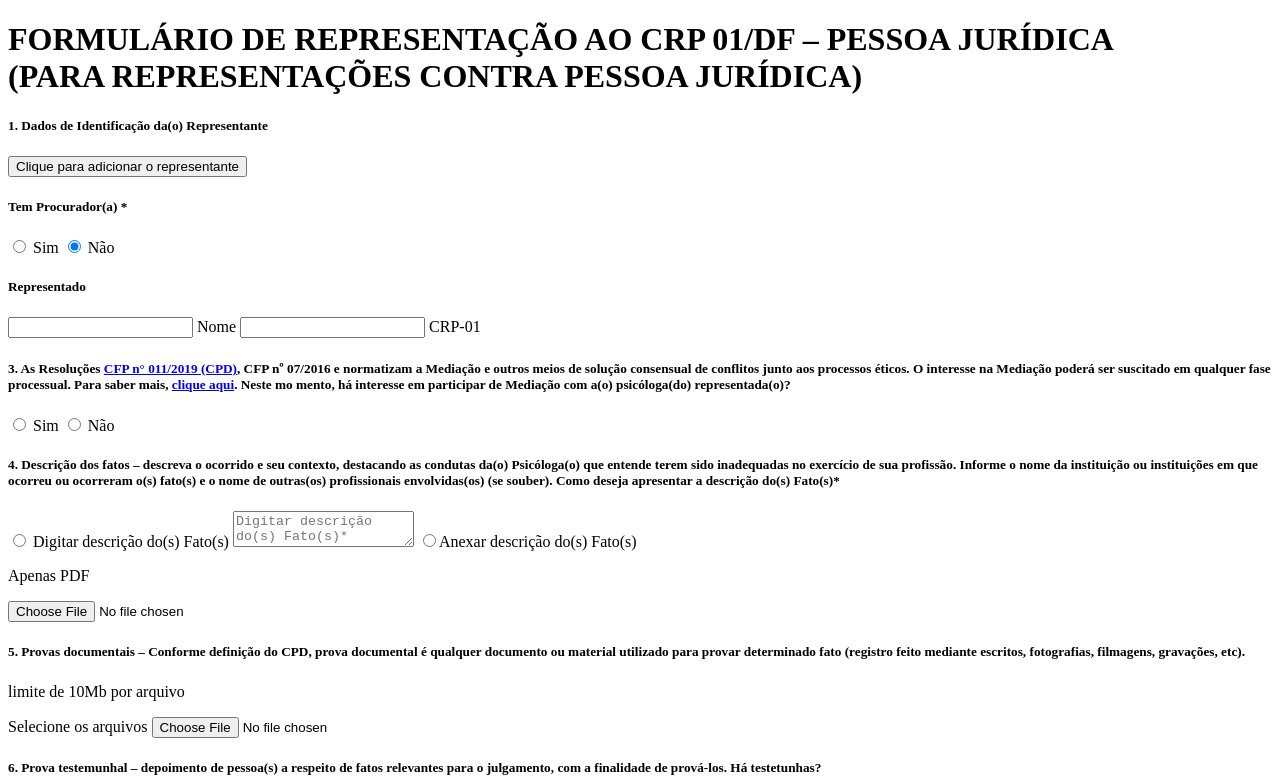
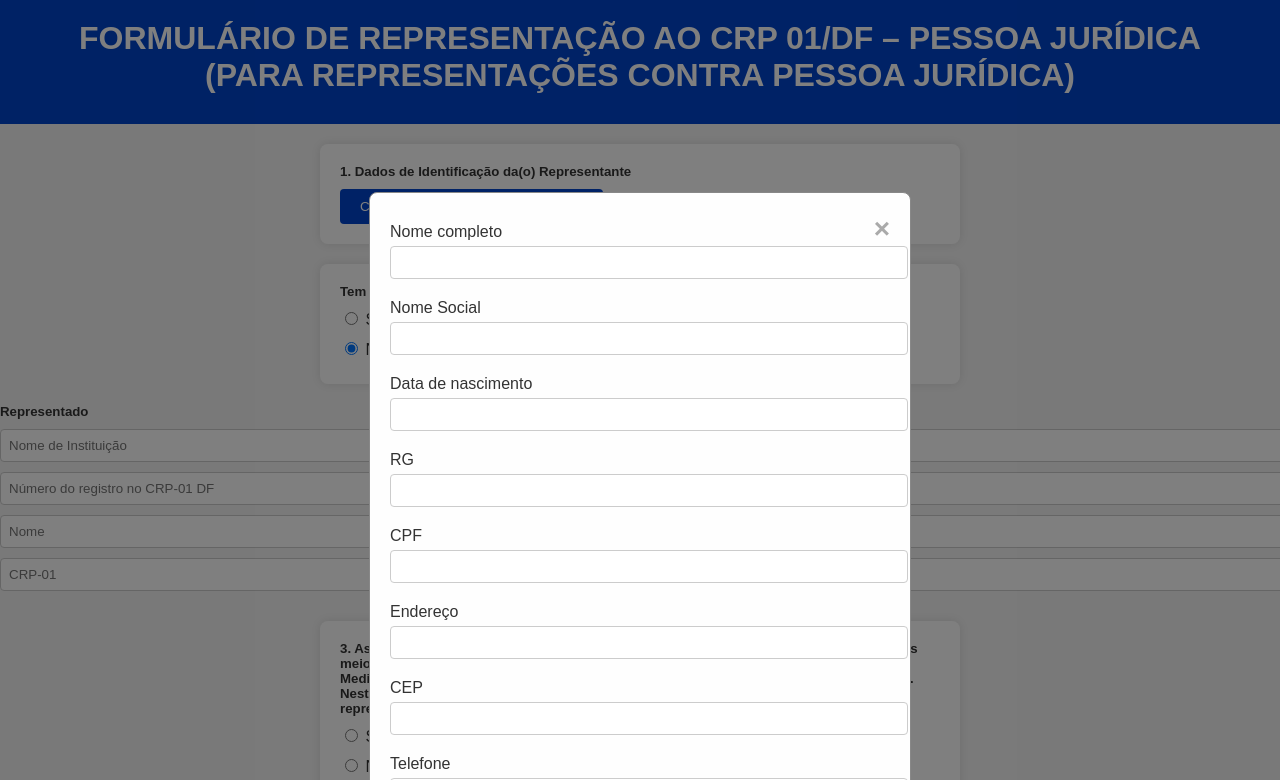
Before and after one commit to herculesnatan/Formulario-CRP, a plain HTML site: page index.html in a window 1280 px wide. Both pictures are taken after a click on the button "Clique para adicionar o representante". Shown: the top 780 px of the page. Drawn offline with Linux system fonts and the light colour scheme.

Commit message:
Forms CRP01 com ajustes no front

```diff
--- a/app.js
+++ b/app.js
@@ -1,28 +1,31 @@
-function abrirForms() {
-    const formRepresentante = document.getElementById("dados__representante");
+// app.js
 
-    // verificar se o forms está visível
-    if (formRepresentante.style.display == 'none') {
-        // mostrar formulário escondido
-        formRepresentante.style.display = 'block';
-    } else {
-        // esconder formulário
-        formRepresentante.style.display = 'none';
-    }
+document.getElementById('botao__representante').onclick = function() {
+  document.getElementById('dados__representante').style.display = 'block';
 }
 
-function toggleForm() {
-    var radio = document.querySelector('input[name="tem__procurador"]:checked');
-    var form = document.getElementById('procurador__forms');
+document.getElementById('botao__procurador').onclick = function() {
+  document.getElementById('procurador__forms').style.display = 'block';
+}
 
-    if (radio.value === "sim__procurador") {
-      form.style.display = 'block'; // Mostra o formulário
-    } else {
-      form.style.display = 'none'; // Oculta o formulário
-    }
-  }
+function toggleProcuradorForm() {
+  const simProcurador = document.querySelector('input[name="tem__procurador"][value="sim"]').checked;
+  const procuradorButton = document.getElementById('procurador__button');
+  procuradorButton.style.display = simProcurador ? 'block' : 'none';
+}
 
+document.getElementById('botao__procurador').addEventListener('click', function() {
+  document.getElementById('procurador__forms_modal').style.display = 'block';
+});
 
-// Capturar evento
-const botaoRepresentante = document.getElementById('botao__representante');
-botaoRepresentante.addEventListener('click', abrirForms);
+document.getElementById('close__procurador').addEventListener('click', function() {
+  document.getElementById('procurador__forms_modal').style.display = 'none';
+});
+
+document.getElementById('botao__representante').addEventListener('click', function() {
+  document.getElementById('dados__representante').style.display = 'block';
+});
+
+document.getElementById('close__representante').addEventListener('click', function() {
+  document.getElementById('dados__representante').style.display = 'none';
+});
--- a/index.html
+++ b/index.html
@@ -4,7 +4,6 @@
     <meta charset="UTF-8">
     <meta name="viewport" content="width=device-width, initial-scale=1.0">
     <link rel="stylesheet" href="/styles/styles.css">
-
     <title>Formulário CRP-01</title>
 </head>
 <body>
@@ -13,129 +12,104 @@
             (PARA REPRESENTAÇÕES CONTRA PESSOA JURÍDICA)
         </h1>
     </div>
+
     <div class="representante">
-        <h5>
-            1. Dados de Identificação da(o) Representante
-        </h5>
+        <h5>1. Dados de Identificação da(o) Representante</h5>
         <button id="botao__representante">Clique para adicionar o representante</button>
-        <form id="dados__representante" class="representante__forms">
-            <!--Nome completo-->
+        <div id="dados__representante" class="modal">
+            <div class="modal-content">
+                <span class="close" id="close__representante">&times;</span>
+                <form class="representante__forms">
                     <label for="dados__representante__nome">Nome completo</label>
                     <input type="text" id="dados__representante__nome">
-            <!--Nome social-->
                     <label for="dados__representante__nome__social">Nome Social</label>
                     <input type="text" id="dados__representante__nome__social">
-            <!--Data de nascimento-->
                     <label for="dados__representante__nascimento">Data de nascimento</label>
                     <input type="text" id="dados__representante__nascimento">
-            <!--Número de RG-->
                     <label for="dados__representante__RG">RG</label>
                     <input type="text" id="dados__representante__RG">
-            <!--Número CFP-->
                     <label for="dados__representante__CPF">CPF</label>
                     <input type="text" id="dados__representante__CPF">
-            <!--Endereço-->
                     <label for="dados__representante__endereco">Endereço</label>
                     <input type="text" id="dados__representante__endereco">
-            <!--CEP-->
                     <label for="dados__representante__CEP">CEP</label>
                     <input type="text" id="dados__representante__CEP">
-            <!--Telefone-->
                     <label for="dados__representante__telefone">Telefone</label>
                     <input type="text" id="dados__representante__telefone">
-            <!--Email-->
                     <label for="dados__representante__email">Email</label>
                     <input type="email" id="dados__representante__email">
-            <!--Adicionar documento-->
                     <label for="dados__representante__documento">Documento</label>
                     <input type="file" id="dados__representante__documento">
-            <!--Botão de adicionar representante-->
                     <button type="submit">Adicionar representante</button>
                 </form>
+            </div>
+        </div>
     </div>
 
     <div class="procurador">
         <h5>Tem Procurador(a) <strong class="campo__obrigatorio">*</strong></h5>
-        <label id="tem__procurador">
-            <input type="radio" name="tem__procurador" value="sim__procurador" onchange="toggleForm()"> Sim
+        <label>
+            <input type="radio" name="tem__procurador" value="sim" onchange="toggleProcuradorForm()"> Sim
         </label>
         <label>
-            <input type="radio" name="tem__procurador" value="nao__procurador" onchange="toggleForm()" checked> Não
+            <input type="radio" name="tem__procurador" value="nao" onchange="toggleProcuradorForm()" checked> Não
         </label>
+        <div id="procurador__button" style="display: none;">
+            <button id="botao__procurador">Clique para adicionar o procurador</button>
+        </div>
     </div>
 
-    <div id="procurador__forms" class="add__procurador">
-        <h6>Formulário Procurador</h6>
+    <div id="procurador__forms_modal" class="modal">
+        <div class="modal-content">
+            <span class="close" id="close__procurador">&times;</span>
             <form>
-            <!--Nome do Procurador(a)-->
                 <label for="nome__procurador">Nome completo</label>
                 <input type="text" id="nome__procurador" name="nome__procurador">
-            <!--Nº da ordem-->
                 <label for="numero_ordem">N° ordem</label>
                 <input type="text" id="numero_ordem">
-            <!--Telefone para contato-->
-            <label type="text" for="telefone__contato">Telefone contato</label>
+                <label for="telefone__contato">Telefone contato</label>
                 <input type="text" id="telefone__contato">
-            <!--Email procurador-->
-            <label type="text" for="email__contato">E-mail</label>
+                <label for="email__contato">E-mail</label>
                 <input type="text" id="email__contato">
-            <!--Documento Procurador-->
-            <label type="file" for="documento__procurador">Documento</label>
-            <input type="file"  required accept="image/*, application/pdf" id="documento__procurador">
+                <label for="documento__procurador">Documento</label>
+                <input type="file" required accept="image/*, application/pdf" id="documento__procurador">
                 <button type="submit">Adicionar Procurador</button>
-
             </form>
         </div>
+    </div>
 
-    <!--Representado-->
     <div>
         <h5>Representado</h5>
-        <forms>
-            <!--
-            Acresentar um forms com pessoa júrica
-             - Nome de Instituição
-             - Número do registro no CRP-01  DF
-            -->
-
-            <!--
-            Forms de pessoa física
-             - Nome e CRP01
-            -->
-            <input type="text"> Nome
-            <input type="text"> CRP-01
-        </forms>
-        <!--Nome e CRP-->
+        <form>
+            <input type="text" placeholder="Nome de Instituição">
+            <input type="text" placeholder="Número do registro no CRP-01 DF">
+            <input type="text" placeholder="Nome">
+            <input type="text" placeholder="CRP-01">
+        </form>
     </div>
 
     <div class="mediacao">
         <h5>
-            3. As Resoluções <a href="https://site.cfp.org.br/publicacao/codigo-de-processamento-disciplinar-cpd/">CFP n° 011/2019 (CPD)</a>, CFP nº 07/2016 e     normatizam a Mediação e outros meios de solução consensual de conflitos junto aos processos éticos.
-             O interesse na Mediação poderá ser suscitado em qualquer fase processual. Para saber mais, <a href="https://www.crp-01.org.br/">clique aqui</a>.
-Neste mo    mento, há interesse em participar de Mediação com a(o) psicóloga(do) representada(o)?
+            3. As Resoluções <a href="https://site.cfp.org.br/publicacao/codigo-de-processamento-disciplinar-cpd/">CFP n° 011/2019 (CPD)</a>, CFP nº 07/2016 e normatizam a Mediação e outros meios de solução consensual de conflitos junto aos processos éticos. O interesse na Mediação poderá ser suscitado em qualquer fase processual. Para saber mais, <a href="https://www.crp-01.org.br/">clique aqui</a>. Neste momento, há interesse em participar de Mediação com a(o) psicóloga(do) representada(o)?
         </h5>
         <label id="sim__mediacao">
-            <input type="radio"> Sim
+            <input type="radio" name="mediacao"> Sim
         </label>
         <label id="nao__mediacao">
-            <input type="radio"> Não
+            <input type="radio" name="mediacao"> Não
         </label>
     </div>
 
     <div class="descricao__fatos">
         <h5>
-            4. Descrição dos fatos – descreva o ocorrido e seu contexto, destacando as condutas da(o) Psicóloga(o) que entende terem sido inadequadas no exercício de sua profissão. Informe o nome da instituição ou instituições em que ocorreu ou ocorreram o(s) fato(s) e o nome de outras(os) profissionais envolvidas(os) (se souber).
-Como deseja apresentar a descrição do(s) Fato(s)*
+            4. Descrição dos fatos – descreva o ocorrido e seu contexto, destacando as condutas da(o) Psicóloga(o) que entende terem sido inadequadas no exercício de sua profissão. Informe o nome da instituição ou instituições em que ocorreu ou ocorreram o(s) fato(s) e o nome de outras(os) profissionais envolvidas(os) (se souber). Como deseja apresentar a descrição do(s) Fato(s)*
         </h5>
         <label for="documento__texto" id="descricao__denuncia">
-            <input type="radio" value="sim__texto">
-            Digitar descrição do(s) Fato(s)
+            <input type="radio" name="descricao" value="sim__texto"> Digitar descrição do(s) Fato(s)
         </label>
         <textarea placeholder="Digitar descrição do(s) Fato(s)*"></textarea>
-
-
         <label for="documento__anexo" id="anexos__denuncia">
-            <!--Apenas PDF-->
-            <input type="radio" value="sim__anexo">Anexar descrição do(s) Fato(s)
+            <input type="radio" name="descricao" value="sim__anexo"> Anexar descrição do(s) Fato(s)
             <p>Apenas PDF</p>
         </label>
         <input type="file" required accept="image/*, application/pdf" id="documento__anexo">
@@ -143,65 +117,52 @@
 
     <div class="provas__documentais">
         <h5>
-            5. Provas documentais – Conforme definição do CPD, prova documental é qualquer documento ou material utilizado para provar
-            determinado fato (registro feito mediante escritos, fotografias, filmagens, gravações, etc).
+            5. Provas documentais – Conforme definição do CPD, prova documental é qualquer documento ou material utilizado para provar determinado fato (registro feito mediante escritos, fotografias, filmagens, gravações, etc).
         </h5>
-        <p>limite de 10Mb por arquivo</p>
+        <p>Limite de 10Mb por arquivo</p>
         <label for="material__prova">Selecione os arquivos</label>
         <input type="file" required accept="image/*, application/pdf" id="documento__anexo">
     </div>
 
-    <div class="testetunhas">
+    <div class="testemunhas">
         <h5>
-            6. Prova testemunhal – depoimento de pessoa(s) a respeito de fatos relevantes para o julgamento, com a finalidade de prová-los.
-            Há testetunhas?
+            6. Prova testemunhal – depoimento de pessoa(s) a respeito de fatos relevantes para o julgamento, com a finalidade de prová-los. Há testemunhas?
         </h5>
         <form>
             <label id="tem__testemunha">
-                <input type="radio"> Sim
+                <input type="radio" name="testemunha"> Sim
             </label>
             <label id="sem__testemunha">
-                <input type="radio"> Não
+                <input type="radio" name="testemunha"> Não
             </label>
         </form>
-        <form id="dados__testemunha" class="testemunha__forms">
-            <!--Nome completo-->
+        <div id="dados__testemunha" class="testemunha__forms">
             <label for="dados__testemunha__nome">Nome completo</label>
             <input type="text" id="dados__testemunha__nome">
-            <!--Nome social-->
             <label for="dados__testemunha__nome__social">Nome Social</label>
             <input type="text" id="dados__testemunha__nome__social">
-            <!--Data de nascimento-->
             <label for="dados__testemunha__nascimento">Data de nascimento</label>
             <input type="text" id="dados__testemunha__nascimento">
-            <!--Número de RG-->
             <label for="dados__testemunha__RG">RG</label>
             <input type="text" id="dados__testemunha__RG">
-            <!--Número CFP-->
             <label for="dados__testemunha__CPF">CPF</label>
             <input type="text" id="dados__testemunha__CPF">
-            <!--Endereço-->
             <label for="dados__testemunha__endereco">Endereço</label>
             <input type="text" id="dados__testemunha__endereco">
-            <!--CEP-->
             <label for="dados__testemunha__CEP">CEP</label>
             <input type="text" id="dados__testemunha__CEP">
-            <!--Telefone-->
             <label for="dados__testemunha__telefone">Telefone</label>
             <input type="text" id="dados__testemunha__telefone">
-            <!--Email-->
             <label for="dados__testemunha__email">Email</label>
             <input type="email" id="dados__testemunha__email">
-            <!--Adicionar documento-->
             <label for="dados__testemunha__documento">Documento</label>
             <input type="file" id="dados__testemunha__documento">
-            <!--Botão de adicionar representante-->
             <button type="submit">Adicionar testemunha</button>
-        </form>
+        </div>
     </div>
 
-    <!--Botão para enviar formulário para o email da COE-->
     <button type="submit">Enviar</button>
+
 
     <script src="app.js" defer></script>
 </body>
--- a/styles/styles.css
+++ b/styles/styles.css
@@ -1,12 +1,95 @@
+/* styles.css */
 
+body {
+    font-family: Arial, sans-serif;
+    margin: 0;
+    padding: 0;
+    background-color: #f4f4f4;
+    color: #333;
+}
 
-.representante__forms {
+.cabecalho__formulario {
+    background-color: #0044cc;
+    color: white;
+    padding: 20px;
+    text-align: center;
+}
+
+h1, h5, h6 {
+    margin: 0 0 10px 0;
+}
+
+.representante, .procurador, .mediacao, .descricao__fatos, .provas__documentais, .testetunhas {
+    background-color: white;
+    margin: 20px auto;
+    padding: 20px;
+    border-radius: 8px;
+    box-shadow: 0 0 10px rgba(0, 0, 0, 0.1);
+    max-width: 600px;
+}
+
+label {
+    display: block;
+    margin: 10px 0 5px 0;
+}
+
+input[type="text"], input[type="email"], input[type="file"], textarea {
+    width: 100%;
+    padding: 8px;
+    margin-bottom: 10px;
+    border-radius: 4px;
+    border: 1px solid #ccc;
+}
+
+button {
+    background-color: #0044cc;
+    color: white;
+    padding: 10px 20px;
+    border: none;
+    border-radius: 4px;
+    cursor: pointer;
+}
+
+button:hover {
+    background-color: #003399;
+}
+
+#procurador__forms, #dados__representante {
     display: none;
 }
 
-.add__procurador {
-    display: none; /* Oculta por padrão */
-    margin-top: 20px;
-    padding: 10px;
-    border: 1px solid #ccc;
+.modal {
+    display: none;
+    position: fixed;
+    z-index: 1000;
+    left: 0;
+    top: 0;
+    width: 100%;
+    height: 100%;
+    overflow: auto;
+    background-color: rgba(0, 0, 0, 0.5);
 }
+
+.modal-content {
+    background-color: #fefefe;
+    margin: 15% auto;
+    padding: 20px;
+    border: 1px solid #888;
+    width: 80%;
+    max-width: 500px;
+    border-radius: 8px;
+}
+
+.close {
+    color: #aaa;
+    float: right;
+    font-size: 28px;
+    font-weight: bold;
+}
+
+.close:hover,
+.close:focus {
+    color: black;
+    text-decoration: none;
+    cursor: pointer;
+}
```
Lines whose indentation alone changed are shown as unchanged.
